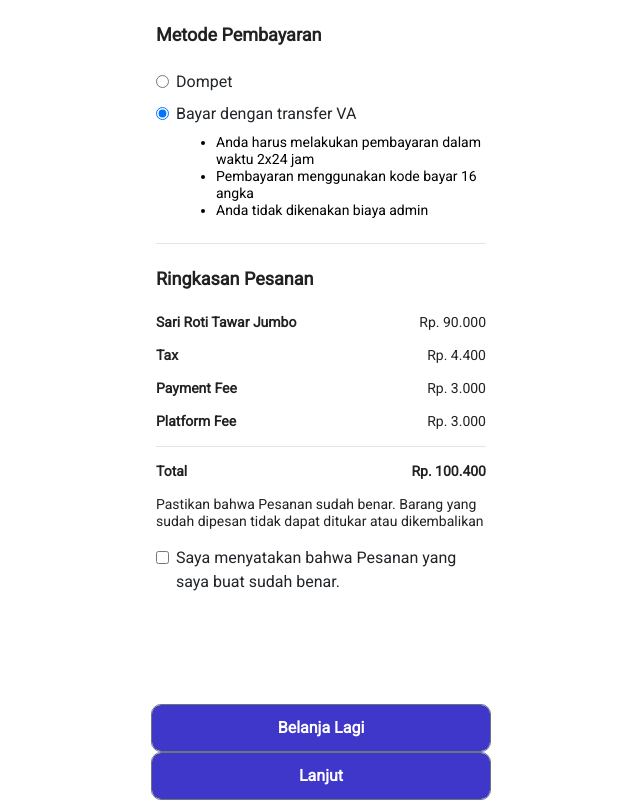
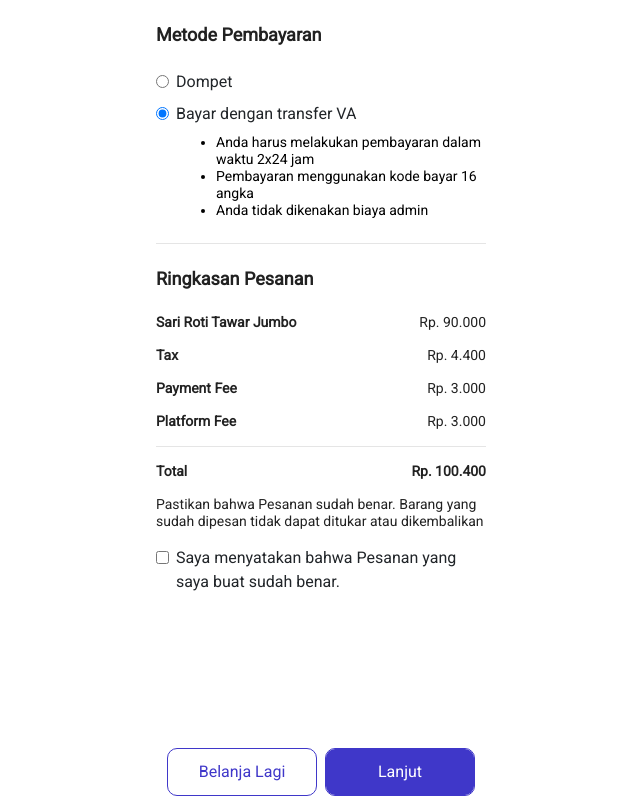
Before and after one commit to diptarimba/fe-web-shop, a Nuxt app: page /payment in a window 1280 px wide. Shown: the whole page, without its empty margins (319-959 px from the left). Built offline with nearby package versions, Linux system fonts and the light colour scheme.

Commit message:
[fix] modify button

```diff
--- a/pages/payment/index.vue
+++ b/pages/payment/index.vue
@@ -45,8 +45,8 @@
     </div>
     <div class="col-12 align-self-end p-0">
       <div class="row justify-content-center">
-        <b-button type="submit" form="register-form" class="col-auto m-0 p-0 btn-xd"><span class="registrasi-xd">Belanja Lagi</span></b-button>
-        <b-button type="submit" form="register-form" class="col-auto m-0 p-0 btn-xd"><span class="registrasi-xd">Lanjut</span></b-button>
+        <b-button type="submit" form="register-form" class="col-5 m-1 btn-xds outline-blue-base split-two" variant="outline-primary">Belanja Lagi</b-button>
+        <b-button type="submit" form="register-form" class="col-5 m-1 btn-xd split-two blue-base">Lanjut</b-button>
       </div>
     </div>
 </div>
```
